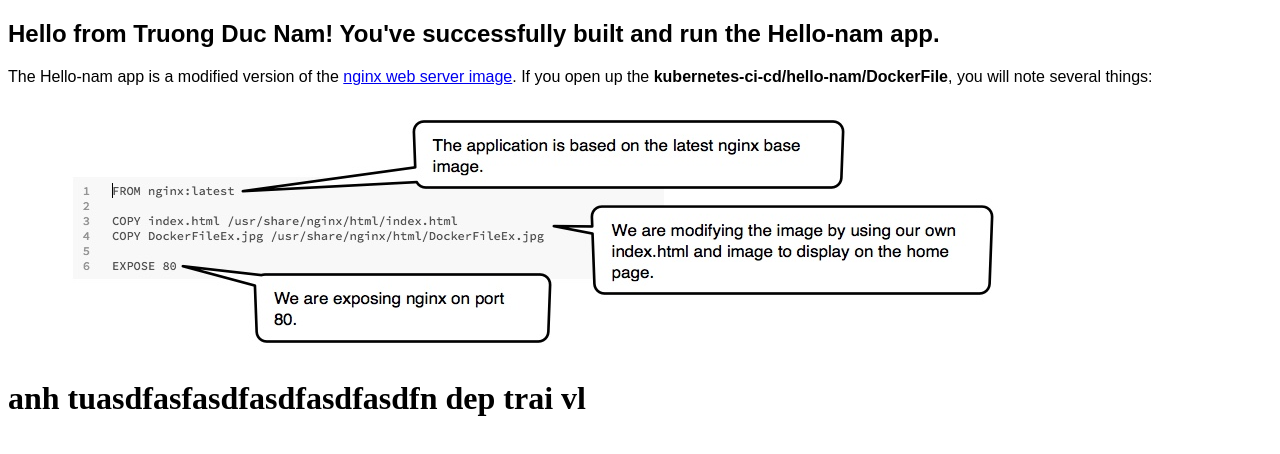
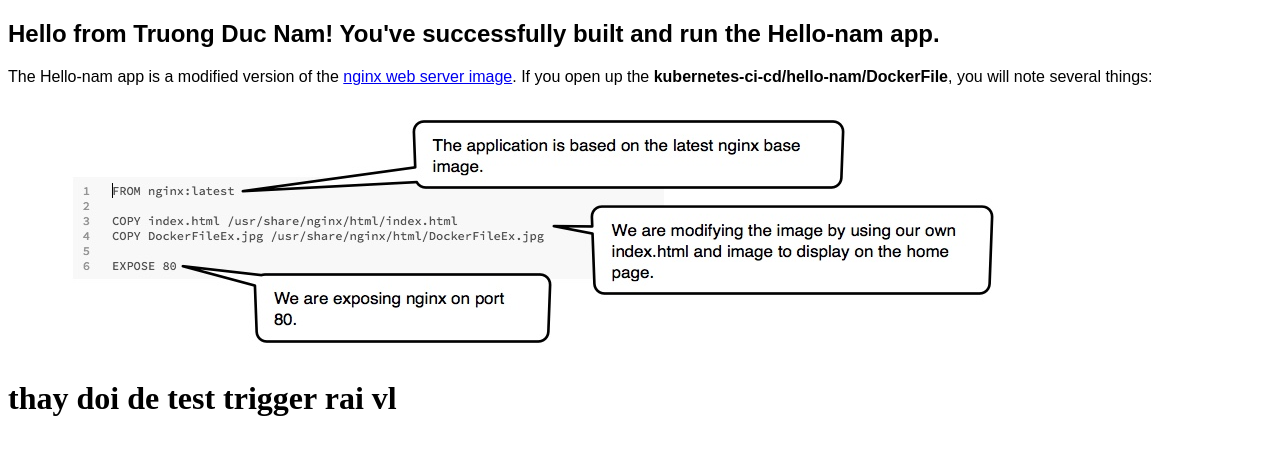
Before and after one commit to dinhtien15/dinhtien15, a plain HTML site: page index.html in a window 1280 px wide. Drawn offline with Linux system fonts and the light colour scheme.

Commit message:
test hook

```diff
--- a/index.html
+++ b/index.html
@@ -8,6 +8,6 @@
 	<p><h2 style="font-family:sans-serif">Hello from Truong Duc Nam! You've successfully built and run the Hello-nam app.</h2> </p>
 	<p style="font-family:sans-serif">The Hello-nam app is a modified version of the <a href="https://hub.docker.com/_/nginx/">nginx web server image</a>. If you open up the <b>kubernetes-ci-cd/hello-nam/DockerFile</b>, you will note several things:</p>
 	<img src="DockerFileEx.jpg">
-	<h1> anh tuasdfasfasdfasdfasdfasdfn dep trai vl</h1>
+	<h1> thay doi de test trigger rai vl</h1>
 </body>
 </html>
```
